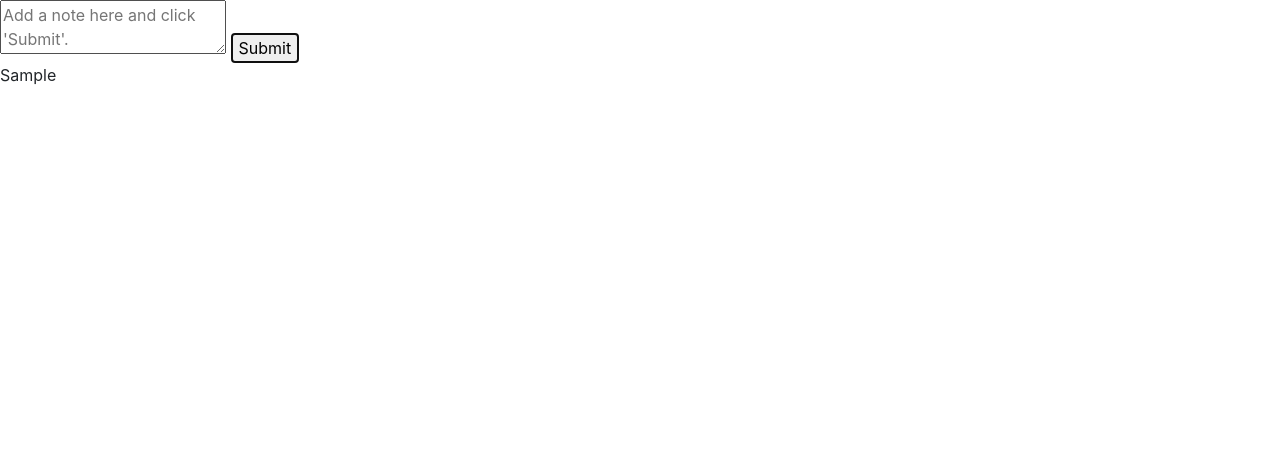
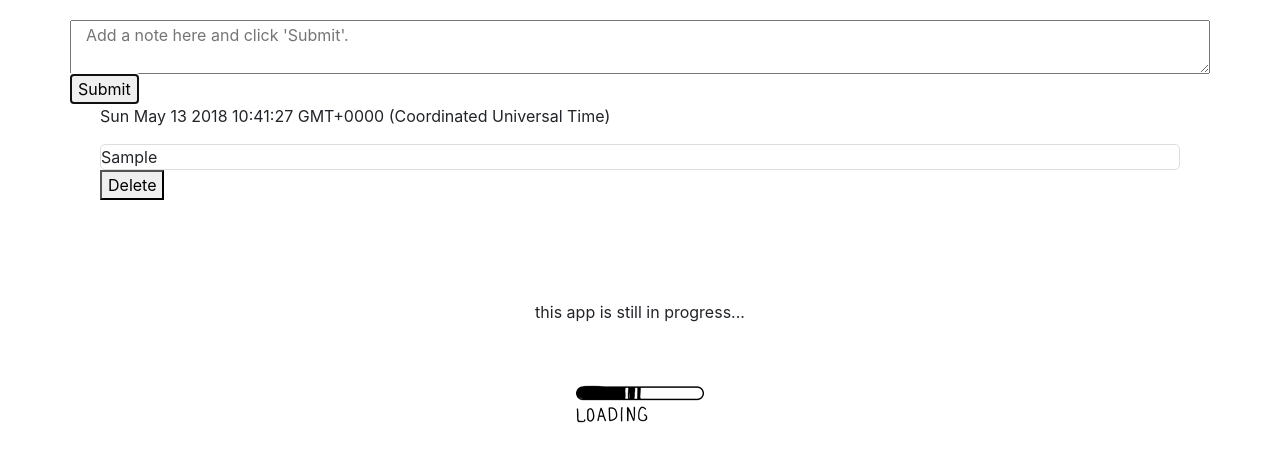
Before and after one commit to RadekKosiada/sticky-notes, a plain HTML site: page index.html in a window 1280 px wide. Both pictures are taken after typing "Sample" into the empty fields and a click on the button "Submit". Drawn offline with nearby package versions, Linux system fonts and the light colour scheme.

Commit message:
further features in js add

```diff
--- a/index.html
+++ b/index.html
@@ -10,19 +10,24 @@
 
   <link rel="stylesheet" href="https://stackpath.bootstrapcdn.com/bootstrap/4.1.0/css/bootstrap.min.css" integrity="sha384-9gVQ4dYFwwWSjIDZnLEWnxCjeSWFphJiwGPXr1jddIhOegiu1FwO5qRGvFXOdJZ4" crossorigin="anonymous">
 
-    <div className="App container">
-      <div className="row" id="note-tool">
+    <div class="App container">
+      <div class="row" id="note-tool">
 
-        <textarea className="container"
+        <textarea class="container"
         id="input"
         placeholder="Add a note here and click 'Submit'."
         ></textarea>
         <button id="sub-button" type="submit" value="Submit">Submit</button>
       </div>
 
-      <div className="container" id="output"></div>
+      <div class="container" id="output"></div>
 
     </div>
+
+    <div id= "addInfo">
+      <p>this app is still in progress... </p>
+      <p><img src="bar.png"/></p>
+  </div>
 
 <!-- https://www.w3schools.com/jsref/tryit.asp?filename=tryjsref_form_get -->
 
--- a/notes.css
+++ b/notes.css
@@ -0,0 +1,18 @@
+/* * {
+  border: 1px black solid;
+
+} */
+
+.App {
+  margin-top: 20px;
+}
+
+.note {
+  border: 1px #ddd solid;
+  border-radius: 5px;
+}
+
+#addInfo {
+  text-align: center;
+  margin-top: 100px;
+}
--- a/notes.js
+++ b/notes.js
@@ -5,24 +5,57 @@ document.querySelector('#sub-button').addEventListener("click", addNote);
 function addNote (){
   // declaring a variable and what kind of element will be created - div
  let newNote = document.createElement('div');
- let timeStamp = document.createElement('time');
- let currentTime = new Date();
- let timeToAdd = currentTime.toString();
- console.log(timeToAdd);
+ let timeStamp = document.createElement('p');
+let button = document.createElement('button');
+
+
   // declaring a variable and what text will be included in the div
 let textToAdd = document.querySelector('#input').value
+
   // creating a text node with text typed by user in the input
- let text = document.createTextNode(textToAdd)
+ let text = document.createTextNode(textToAdd);
+
+ let currentTime = new Date();
+ let timeToAdd = document.createTextNode(currentTime.toString());
+
+ let buttonText =document.createTextNode('Delete');
+
   // creating a new div with text typed by user
  newNote.appendChild(text);
+
+ timeStamp.appendChild(timeToAdd);
+ button.appendChild(buttonText);
+
 //  appending a new note(div) within a div "output"
- document.querySelector('#output').appendChild(newNote, timeToAdd);
+  document.querySelector('#output').appendChild(timeStamp);
+ document.querySelector('#output').appendChild(newNote);
+ document.querySelector('#output').appendChild(button);
+
+//  adding an attribute to elements
+newNote.setAttribute('class', 'note');
+button.setAttribute('class', 'deleteBtn');
+
+
+
+
+
   // assigning an empty string to the input, in order to clear it & enable faster typing of a new note
  document.querySelector('#input').value = '';
 };
 
+document.querySelector('.deleteBtn').addEventListener("click", deleteNote)
+
+function deleteNote () {
+document.querySelector('.note').style='visibility:hidden';
+}
 
 
-// timestamp
-// delete button
+
+// adding timestamp
+// adding delete button
+
+// adding attributes to elements
+// trim time to make it look better
 // adding notes to cache?
+
+// change cursor when hovers
```
Also changed, not shown: bar.png (added).
